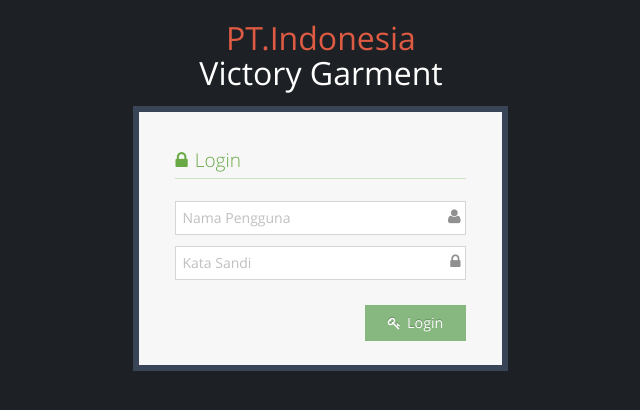
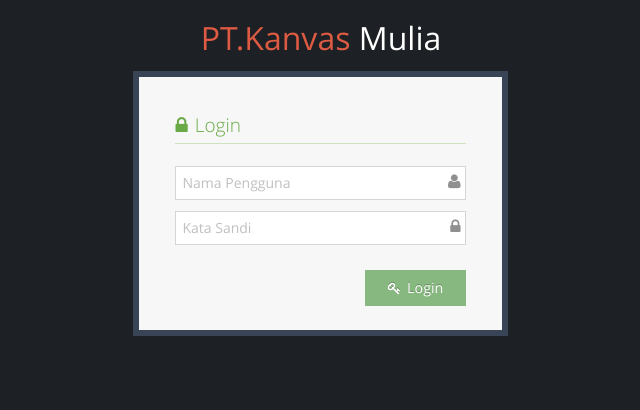
Before and after one commit to mohamadihsan/kanvas, a PHP site: page /kanvas/superadmin/index.php in a window 1280 px wide. Shown: the top 410 px of the page, without its empty margins (319-959 px from the left). Run offline with PHP 8.4, Linux system fonts and the light colour scheme.

Commit message:
change title login administrator

```diff
--- a/users/general-pages/login_administrator.php
+++ b/users/general-pages/login_administrator.php
@@ -34,8 +34,8 @@
 							<div class="center">
 								<h1>
 									<!-- <i class="ace-icon fa fa-building green"></i> -->
-									<span class="red">PT.Indonesia</span><br/>
-									<span class="white" id="id-text2">Victory Garment</span>
+									<span class="red">PT.Kanvas</span>
+									<span class="white" id="id-text2">Mulia</span>
 								</h1>
 								<!--<h4 class="blue" id="id-company-text">&copy; Company Name</h4>-->
 							</div>
```
